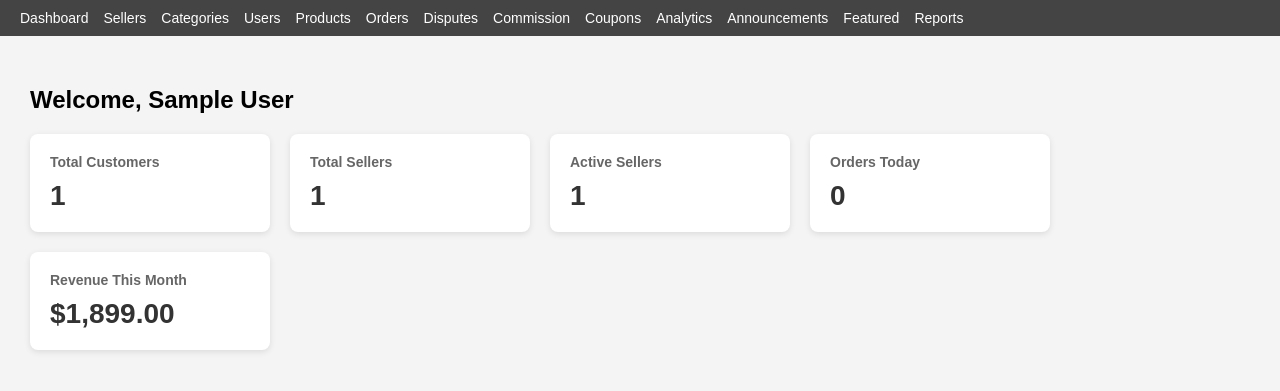
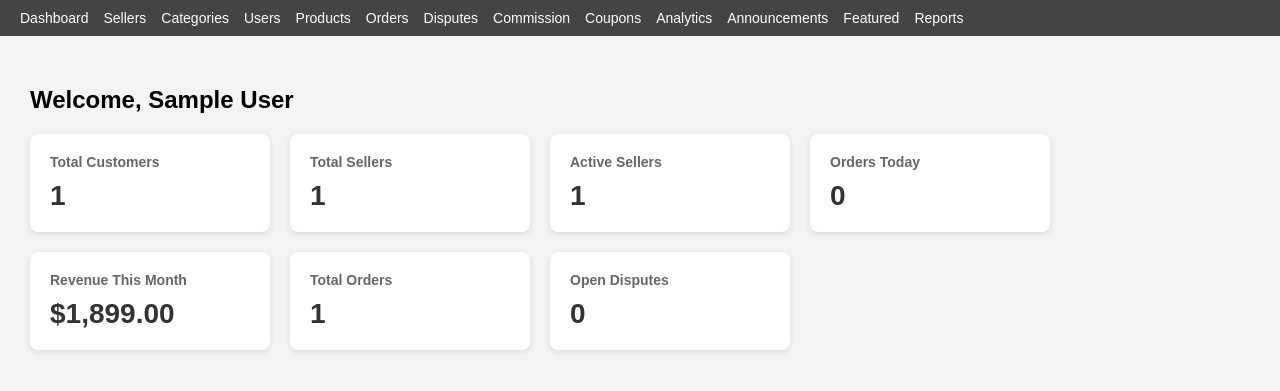
Before and after one commit to Saimul-Hoq/WebTech_Project, a PHP site: page /controllers/DashboardController.php in a window 1280 px wide. Shown: the part 48-439 px from the top of the page. Run offline with PHP 8.4, Linux system fonts and the light colour scheme; the visitor is signed in with stand-in values (Sample User, id 1); data comes from the database, SQL or seed files in the repository; data that the repository does not hold is empty.

Commit message:
feat: add total orders and open disputes cards to dashboard

```diff
--- a/admin/controllers/DashboardController.php
+++ b/admin/controllers/DashboardController.php
@@ -3,11 +3,13 @@ require_once '../views/auth_check.php';
 require_once '../config/db.php';
 require_once '../models/DashboardModel.php';
 
-$model   = new DashboardModel($conn);
-$users   = $model->getTotalUsers();
-$sellers = $model->getTotalActiveSellers();
-$orders  = $model->getTodayOrders();
-$revenue = $model->getMonthlyRevenue();
+$model      = new DashboardModel($conn);
+$users      = $model->getTotalUsers();
+$sellers    = $model->getTotalActiveSellers();
+$orders     = $model->getTodayOrders();
+$revenue    = $model->getMonthlyRevenue();
+$total_orders   = $model->getTotalOrders();
+$pending_disputes = $model->getPendingDisputes();
 
 require_once '../views/dashboard.php';
 ?>
--- a/admin/models/DashboardModel.php
+++ b/admin/models/DashboardModel.php
@@ -31,5 +31,15 @@ class DashboardModel {
         $result = $this->conn->query("SELECT SUM(total_amount) as revenue FROM orders WHERE MONTH(created_at) = MONTH(CURDATE()) AND YEAR(created_at) = YEAR(CURDATE())");
         return $result->fetch_assoc()['revenue'] ?? 0;
     }
+
+    public function getTotalOrders() {
+    $result = $this->conn->query("SELECT COUNT(*) as total FROM orders");
+    return $result->fetch_assoc()['total'];
+    }
+
+    public function getPendingDisputes() {
+        $result = $this->conn->query("SELECT COUNT(*) as total FROM disputes WHERE status = 'open'");
+        return $result->fetch_assoc()['total'];
+    }
 }
 ?>
--- a/admin/views/dashboard.php
+++ b/admin/views/dashboard.php
@@ -45,6 +45,14 @@
       <h3>Revenue This Month</h3>
       <p>$<?= number_format($revenue, 2) ?></p>
     </div>
+    <div class="card">
+    <h3>Total Orders</h3>
+    <p><?= $total_orders ?></p>
+    </div>
+    <div class="card">
+    <h3>Open Disputes</h3>
+    <p><?= $pending_disputes ?></p>
+    </div>
   </div>
 </div>
 
```
